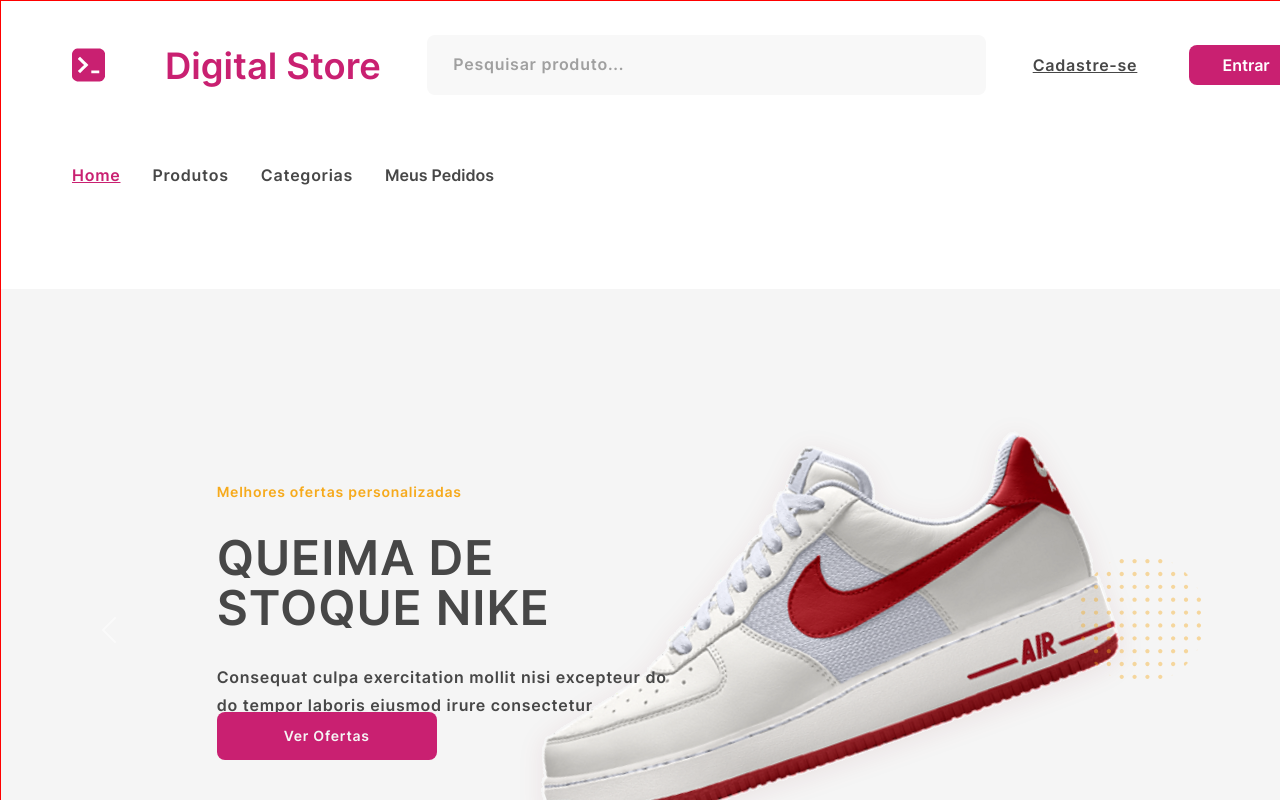
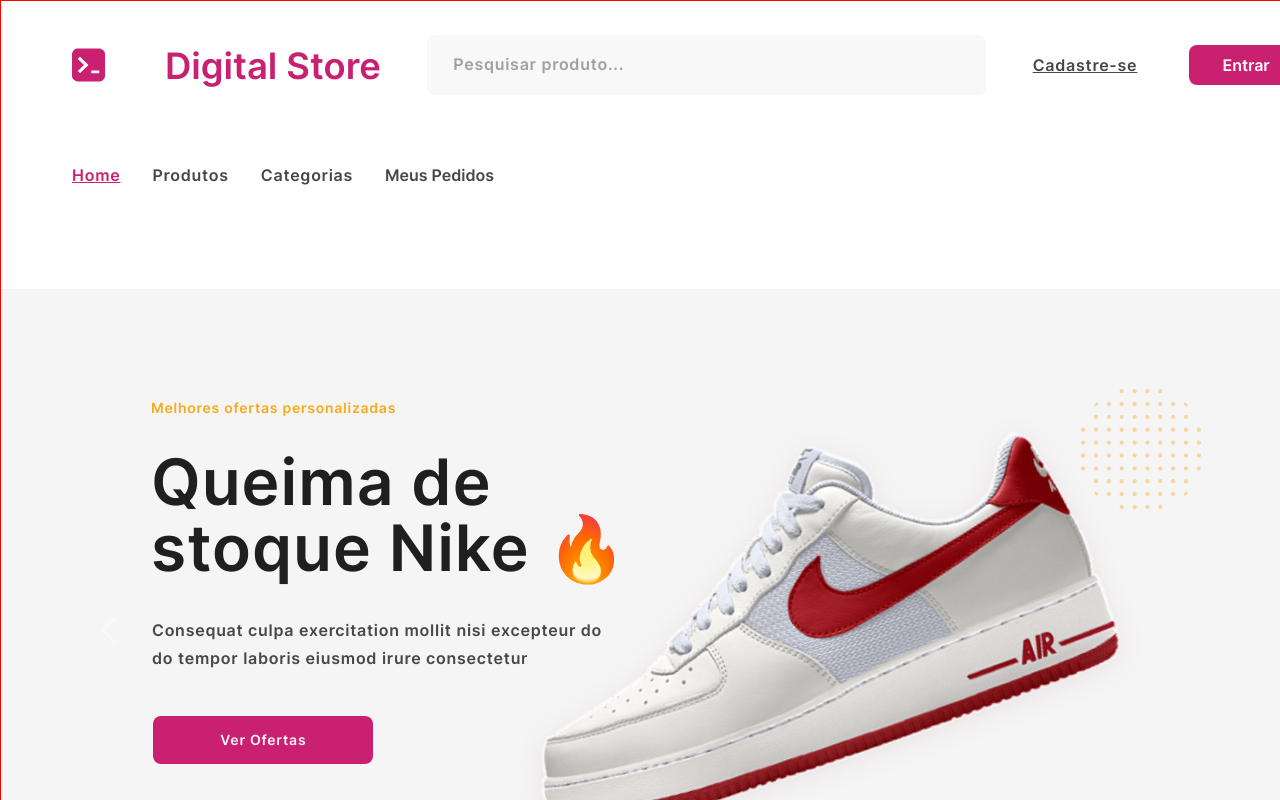
Before and after one commit to SergioFerreiraFilho/Digital-Store, a React (Create React App) app: page / in a window 1280 px wide. Shown: the top 800 px of the page. Built offline with nearby package versions, Linux system fonts and the light colour scheme.

Commit message:
Ajustando textos no CSS do Carousel

```diff
--- a/src/components/Carousel/index.js
+++ b/src/components/Carousel/index.js
@@ -25,9 +25,7 @@
 
             <div className="wrapper-frase2">
               <h2 className='frase2'>
-                    QUEIMA DE
-                    <br />
-                    STOQUE NIKE
+              Queima de <br />stoque Nike 🔥
               </h2>
               </div>
               <div className="wrapper-frase3">
@@ -54,9 +52,7 @@
 
             <div className="wrapper-frase2">
               <h2 className='frase2'>
-                    QUEIMA DE
-                    <br />
-                    STOQUE NIKE
+                  Queima de <br />stoque Nike 🔥
               </h2>
               </div>
               <div className="wrapper-frase3">
@@ -83,9 +79,7 @@
 
             <div className="wrapper-frase2">
               <h2 className='frase2'>
-                    QUEIMA DE
-                    <br />
-                    STOQUE NIKE
+                Queima de <br />stoque Nike 🔥
               </h2>
               </div>
               <div className="wrapper-frase3">
--- a/src/components/Carousel/style.css
+++ b/src/components/Carousel/style.css
@@ -23,7 +23,7 @@
     width: 120px;
     height: 120px;
     left: 1080px;
-    top: 270px;
+    top: 100px;
     right: 37px;
     bottom: 0px;
     z-index: 0;
@@ -31,17 +31,14 @@
 
 .tenis1 {
     display: flex;
-    margin-right: 0px;
-    /* margin-top: 180px; */
     padding-left: 360px;
 }
 
 .esquerda {
-    padding-left: 0px;
-    margin-left: 0px;
-    margin-top: 2px;
     flex-direction: column;
     justify-content: center;
+    bottom: 100px;
+    left: 150px;
 }
 
 .frase1 {
@@ -52,20 +49,22 @@
     line-height: 22px;
     letter-spacing: 0.75px;
     text-align: left;
-    padding-left: 0px;
-    margin-left: 0px;
 }
 
 .frase2 {
-    color: #474747;
+    color: #1F1F1F;
+    width: 510px;
+    height: 132px;
+    left: 100px;
+    top: 2px;
+    font-style: normal;
+    font-weight: 1000;
+    font-size: 64px;
+    line-height: 66px;
+    font-style: normal;
     font-family: Inter;
-    font-size: 48px;
-    font-weight: 700;
-    line-height: 50px;
-    letter-spacing: 0.99px;
+    letter-spacing: 1px;
     text-align: left;
-    padding-left: 0px;
-    margin-left: 0px
 }
 
 .frase3 {
@@ -78,6 +77,12 @@
     text-align: left;
     padding-left: 0px;
     margin-left: 0px;
+    padding: 0px;
+    margin:1px;
+
+    /* padding-bottom: 20px;
+    padding-top: 24px;     */
+
 }
 
 .botao-ofertas {
@@ -97,32 +102,41 @@
     text-align: center;
     color: #f5f5f5;
     cursor: pointer;
+    top: 30px;
 }
 
 .wrapper-frase1 {
-    padding-left: 0px;
-    padding-right: 200px;
-    padding-left: 0px;
-    margin-left: 0px;
+
     padding-bottom: 30px;
+    right: 800px;
 }
 
 .wrapper-frase2 {
-    margin-left: 0px;
-    padding-left: 0px;
-    padding-bottom: 30px;
+
+    padding-bottom: 10px;
+    right: 800px;
 }
 
 .wrapper-frase3 {
-    margin-left: 0px;
-    padding-left: 0px;
-    padding-bottom: 40px;
+
+    padding-bottom: 10px;
+    padding-top: 24px;
+    right: 800px;
+
 }
 
 .wrapper-button1 {
     position: absolute;
-    padding-left: 0px;
-    margin-left: 0px;
-    left: 0;
-    bottom: 30%;
+    padding-top: 400px;
+    right: 800px;
+
+
+    /* bottom: 30%; */
 }
+
+.carousel .carousel-indicators {
+    width: 10px;
+    height: 10px;
+    border-radius: 50px;
+    background-color: black;
+}
```
